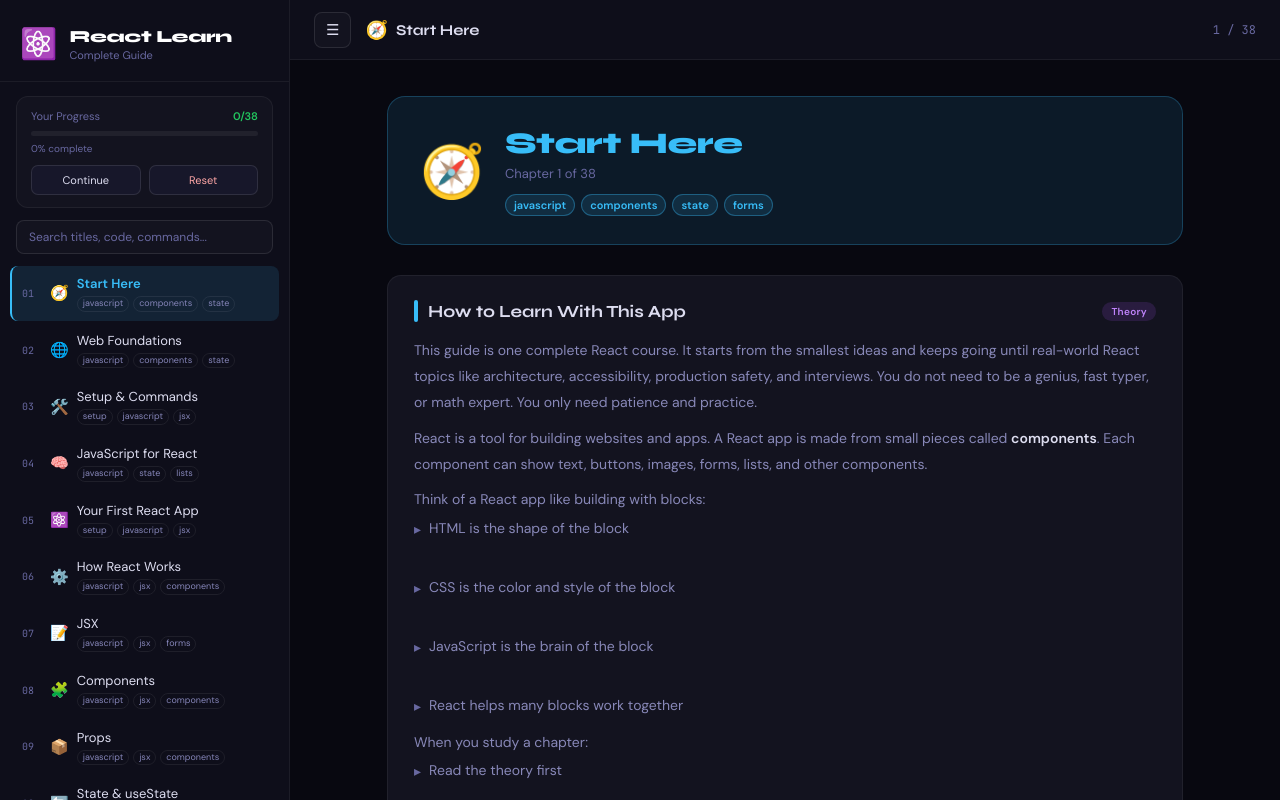
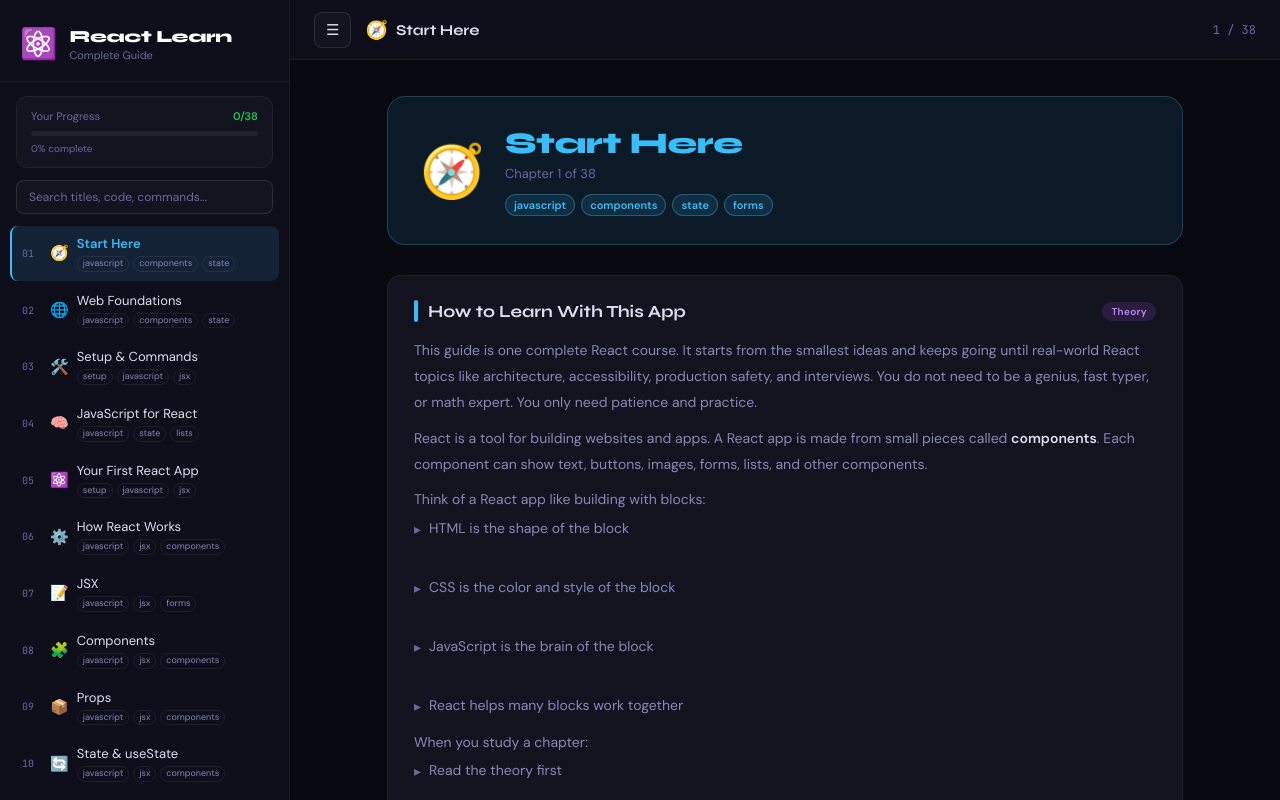
Before and after one commit to indreshmishra566-stack/ReactLearn, a React (Vite) app: page /chapter/start-here in a window 1280 px wide. Built offline with nearby package versions, Linux system fonts and the light colour scheme.

Commit message:
Remove progress card controls

```diff
--- a/src/App.css
+++ b/src/App.css
@@ -47,10 +47,6 @@
 .progress-bar-bg { height: 5px; background: rgba(255,255,255,0.06); border-radius: 99px; overflow: hidden; }
 .progress-bar-fill { height: 100%; background: linear-gradient(90deg, #22c55e, #00d4ff); border-radius: 99px; transition: width 0.5s ease; }
 .progress-pct { font-size: 10px; color: var(--muted); margin-top: 6px; }
-.progress-actions { display: grid; grid-template-columns: 1fr 1fr; gap: 8px; margin-top: 10px; }
-.progress-action { border: 1px solid var(--border2); background: var(--card2); color: var(--text); border-radius: 7px; padding: 7px 8px; font-family: inherit; font-size: 11px; cursor: pointer; }
-.progress-action:hover { border-color: rgba(255,255,255,0.22); }
-.progress-action.danger { color: #fca5a5; }
 
 .search-wrap { padding: 12px 16px 8px; }
 .search-input { width: 100%; background: var(--card); border: 1px solid var(--border2); border-radius: 8px; padding: 8px 12px; color: var(--text); font-size: 12px; font-family: inherit; outline: none; transition: border-color 0.2s; }
--- a/src/App.jsx
+++ b/src/App.jsx
@@ -25,7 +25,6 @@
     markUndone,
     toggleExercise,
     answerQuiz,
-    resetProgress,
     completedCount,
     percentage,
   } = useProgress(chapters);
@@ -69,13 +68,6 @@
     return () => window.removeEventListener("popstate", syncFromUrl);
   }, []);
 
-  const handleResetProgress = () => {
-    const confirmed = window.confirm(
-      "Reset all completed chapters, exercise checks, and quiz answers?"
-    );
-    if (confirmed) resetProgress();
-  };
-
   return (
     <div className="app">
       <Sidebar
@@ -85,7 +77,6 @@
         progress={progress}
         completedCount={completedCount}
         percentage={percentage}
-        onResetProgress={handleResetProgress}
         sidebarOpen={sidebarOpen}
       />
       <div className="main-area" ref={contentRef}>
--- a/src/components/Sidebar.jsx
+++ b/src/components/Sidebar.jsx
@@ -30,7 +30,6 @@
   progress,
   completedCount,
   percentage,
-  onResetProgress,
   sidebarOpen,
 }) {
   const [search, setSearch] = useState("");
@@ -39,8 +38,6 @@
   const filtered = query
     ? chapters.filter((chapter) => searchableText(chapter).includes(query))
     : chapters;
-  const nextChapter =
-    chapters.find((chapter) => !progress.completed[chapter.id]) || chapters[chapters.length - 1];
 
   return (
     <aside className={`sidebar ${sidebarOpen ? "open" : "closed"}`}>
@@ -68,14 +65,6 @@
           />
         </div>
         <div className="progress-pct">{percentage}% complete</div>
-        <div className="progress-actions">
-          <button className="progress-action" onClick={() => onSelect(nextChapter.id)}>
-            Continue
-          </button>
-          <button className="progress-action danger" onClick={onResetProgress}>
-            Reset
-          </button>
-        </div>
       </div>
 
       {/* Search */}
--- a/src/hooks/useProgress.js
+++ b/src/hooks/useProgress.js
@@ -65,8 +65,6 @@
     }));
   };
 
-  const resetProgress = () => setProgress(normalizeProgress());
-
   const completedCount = countCompleted(progress.completed);
   const percentage = Math.round((completedCount / chapters.length) * 100);
 
@@ -76,7 +74,6 @@
     markUndone,
     toggleExercise,
     answerQuiz,
-    resetProgress,
     completedCount,
     percentage,
   };
```
Also changed, not shown: 1 other file (tests, documents, lock files or other folders).
